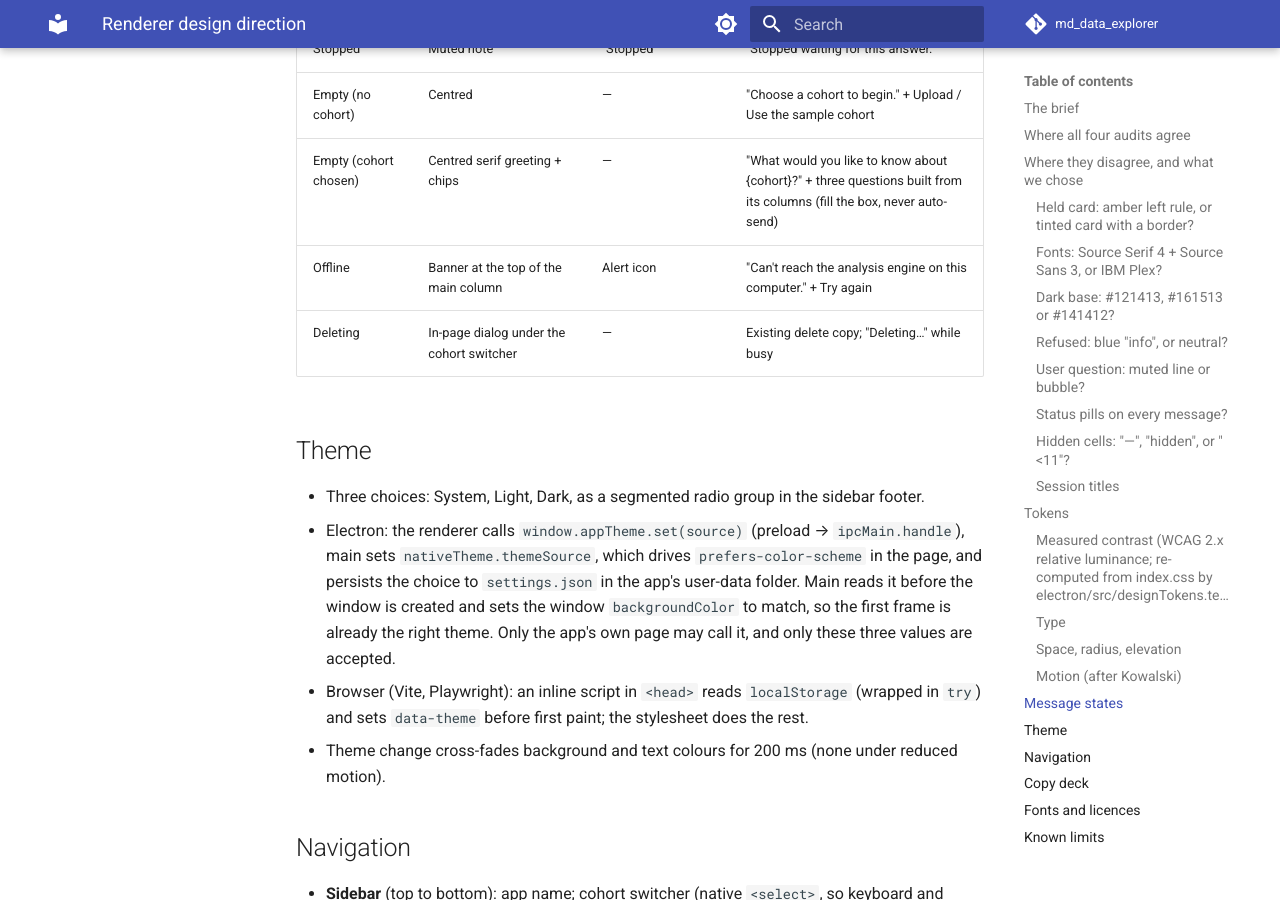
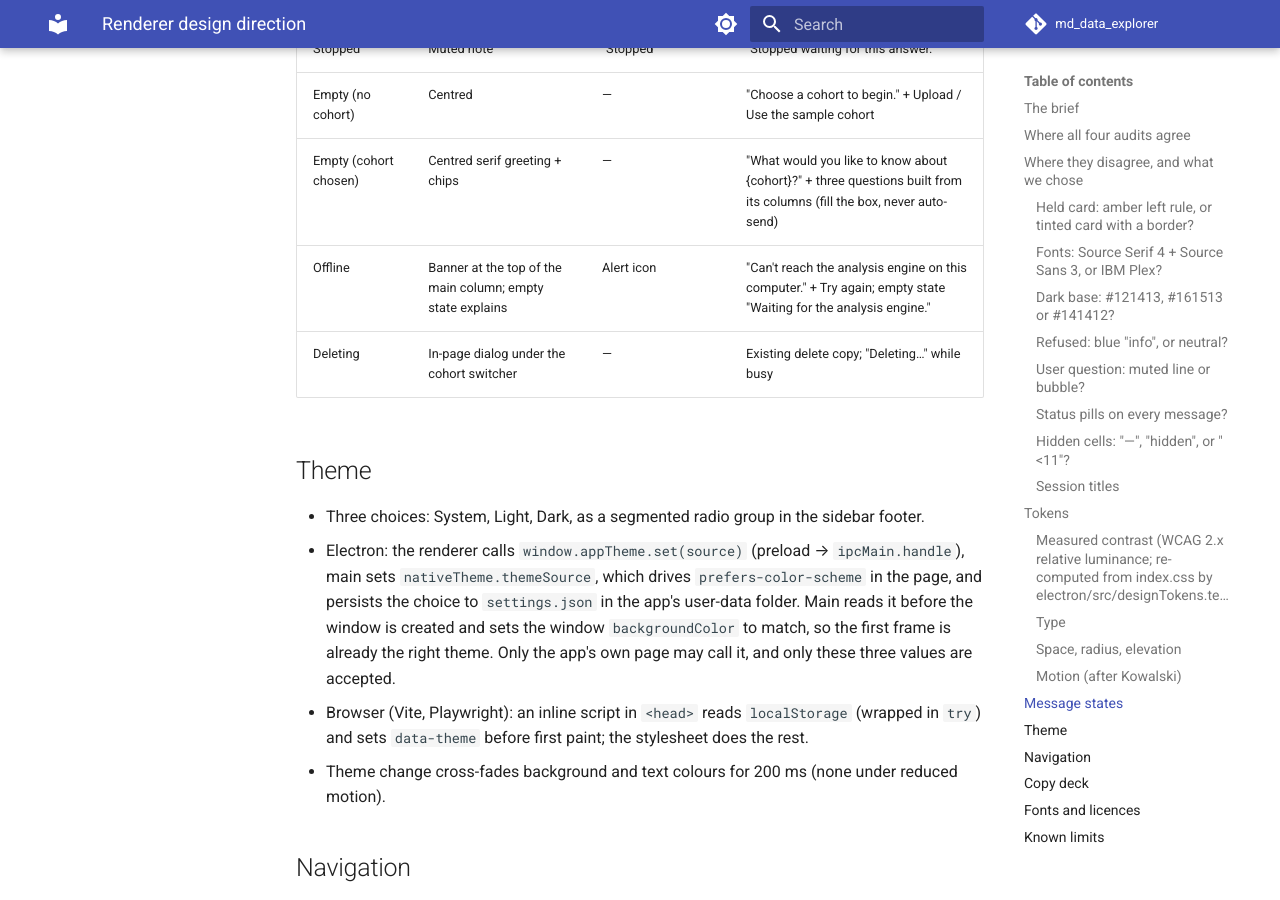
Before and after one commit to jtouley/md_data_explorer, an MkDocs documentation site: the page built from docs/app/DESIGN.md, in a window 1280 px wide and 900 px high, scrolled down 8310 px. Built offline with MkDocs 1.6.1 and Material for MkDocs 9.7.7, drawn with Linux system fonts in a browser that asks for light colours; comment, search, counter and statistics services are not loaded; some of the changed text lies outside the part shown.

Commit message:
DESIGN.md: plan text size and offline empty state as built
Co-Authored-By: Claude Opus 5.5 <noreply@anthropic.com>
Claude-Session: https://claude.ai/code/session_01Lho8TYTiEckwDsM4soF5Ym

```diff
--- a/docs/app/DESIGN.md
+++ b/docs/app/DESIGN.md
@@ -234,7 +234,7 @@ Choreography:
 | Stopped | Muted note | "Stopped" | "Stopped waiting for this answer." |
 | Empty (no cohort) | Centred | — | "Choose a cohort to begin." + Upload / Use the sample cohort |
 | Empty (cohort chosen) | Centred serif greeting + chips | — | "What would you like to know about {cohort}?" + three questions built from its columns (fill the box, never auto-send) |
-| Offline | Banner at the top of the main column | Alert icon | "Can't reach the analysis engine on this computer." + Try again |
+| Offline | Banner at the top of the main column; empty state explains | Alert icon | "Can't reach the analysis engine on this computer." + Try again; empty state "Waiting for the analysis engine." |
 | Deleting | In-page dialog under the cohort switcher | — | Existing delete copy; "Deleting…" while busy |
 
 ## Theme
```
Also changed, not shown: other parts of docs/app/DESIGN.md (+1 -1 lines).
